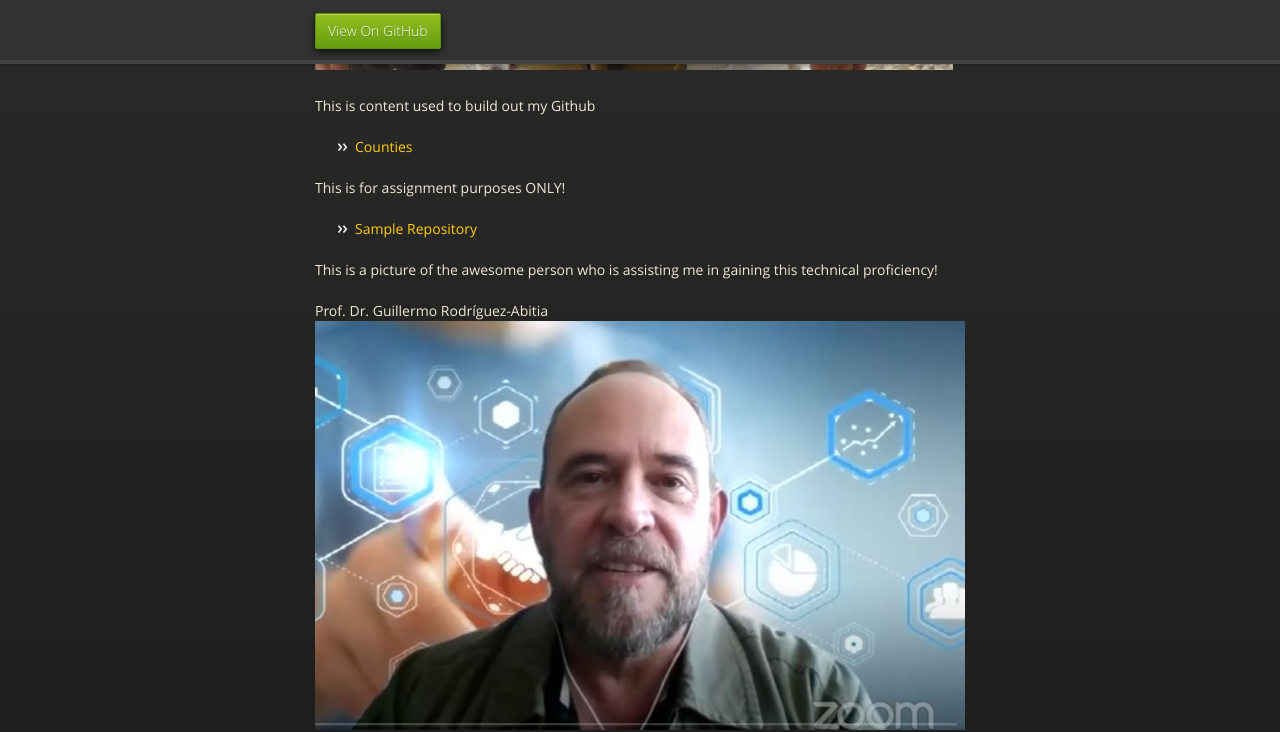
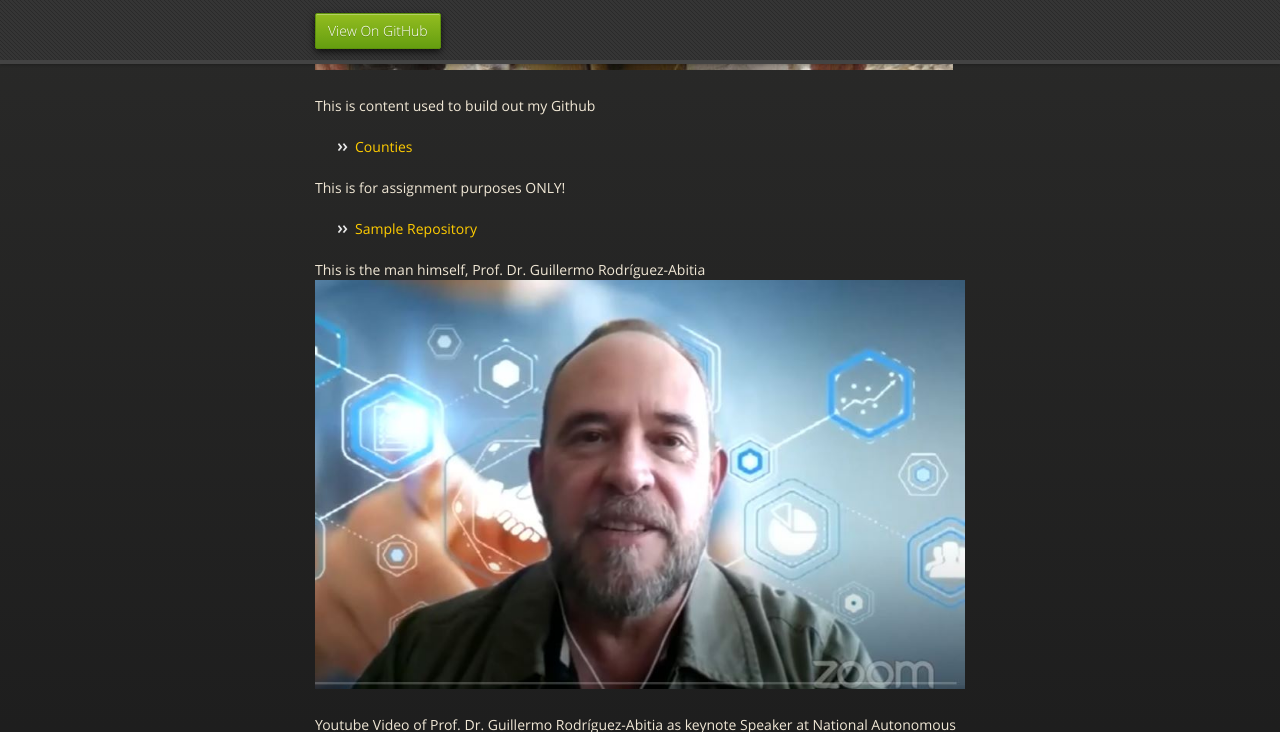
Before and after one commit to WorstCase26/WorstCase26.github.io, a Jekyll site: the page built from index.md, in a window 1280 px wide and 900 px high, scrolled down 942 px, cut to the strip 0-732 px from the top of the window. Built offline with Jekyll 4.4.1, drawn with Linux system fonts in a browser that asks for light colours; our own code applies the rules of GitHub Pages for plain Markdown files.

Commit message:
Update index.md

```diff
--- a/index.md
+++ b/index.md
@@ -20,10 +20,10 @@ This is for assignment purposes ONLY!
 
 
 
-This is a picture of the awesome person who is assisting me in gaining this technical proficiency!
 
 
-Prof. Dr. Guillermo Rodríguez-Abitia
+
+This is the man himself, Prof. Dr. Guillermo Rodríguez-Abitia
 ![My el profesor](/pics/ProfRod.JPG)
 
 
```
